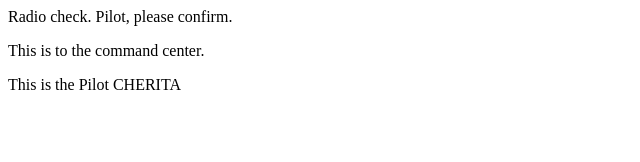
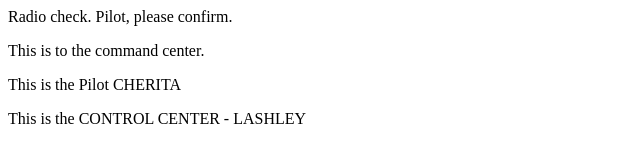
Before and after one commit to cheritalashley/communication-log, a plain HTML site: page index.html in a window 1280 px wide. Shown: the whole page, without its empty margins (0-640 px from the left). Drawn offline with Linux system fonts and the light colour scheme.

Commit message:
Added 4th line

```diff
--- a/index.html
+++ b/index.html
@@ -2,6 +2,7 @@
 <body>
     <p>Radio check. Pilot, please confirm.</p>
     <p>This is to the command center.</p>
-	<p>This is the Pilot CHERITA </p>
+    <p>This is the Pilot CHERITA </p>
+    <p>This is the CONTROL CENTER - LASHLEY</p>
 </body>
 </html>
```
